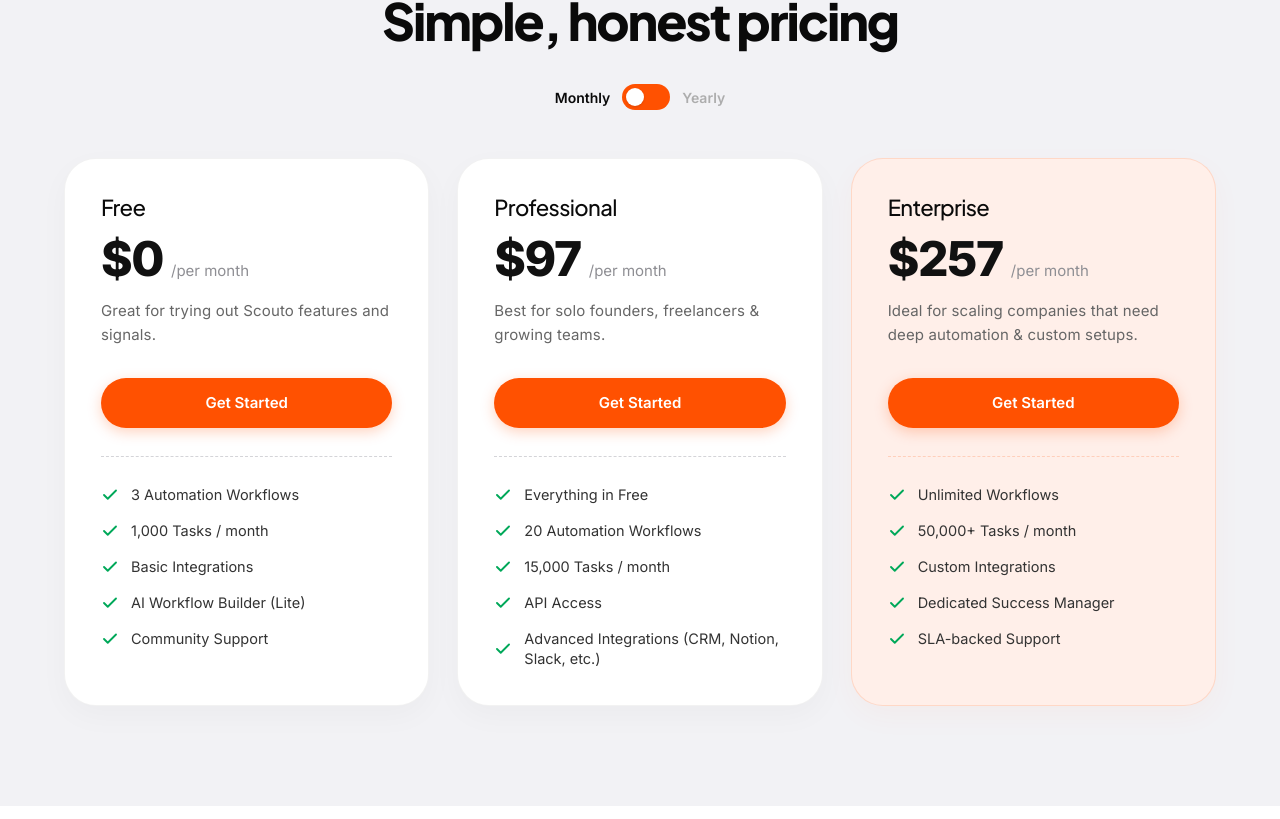
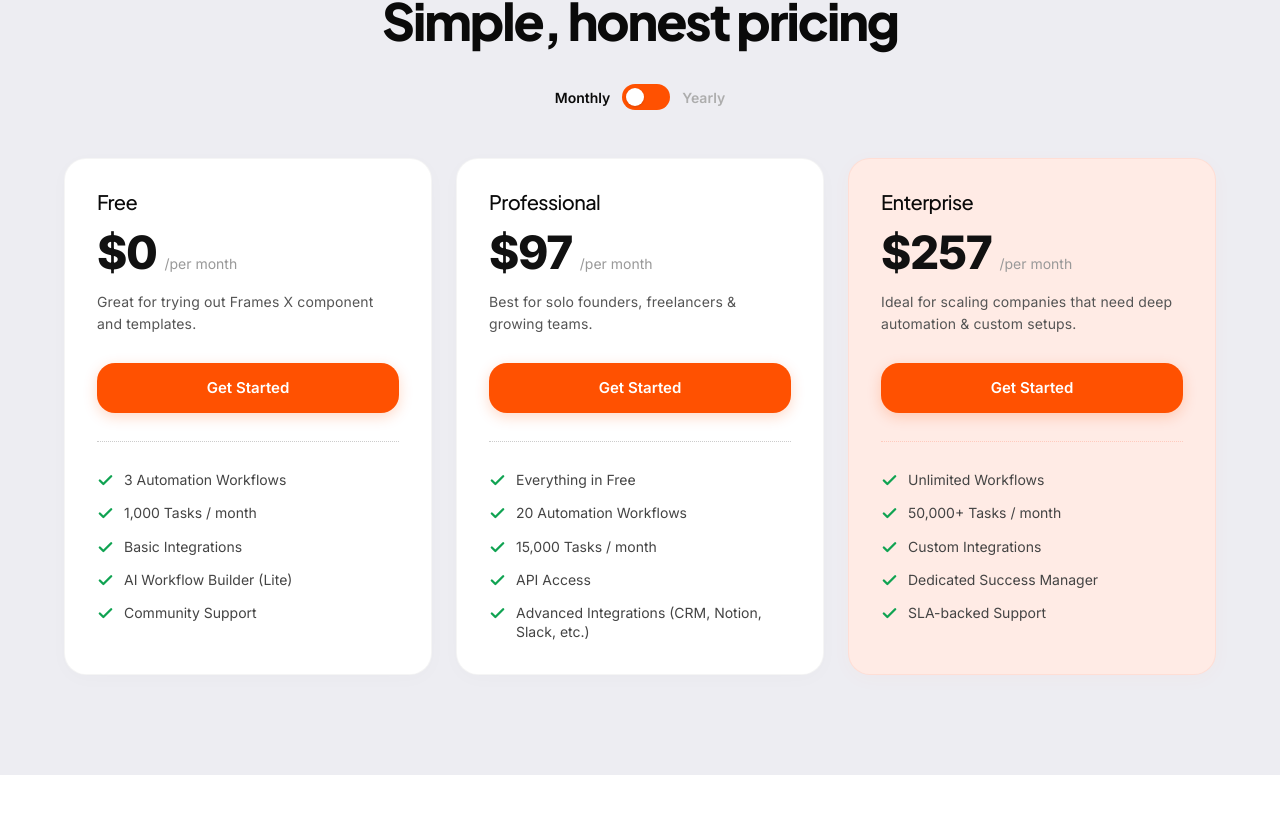
Before and after one commit to abhishekreal7/buyerwatch, a Next.js app: page / in a window 1280 px wide. Shown: the part 7701-8520 px from the top of the page. Built offline with nearby package versions, Linux system fonts and the light colour scheme.

Commit message:
fix(pricing): 100% pixel-accurate match with Frames X reference image

```diff
--- a/src/app/page.tsx
+++ b/src/app/page.tsx
@@ -1239,7 +1239,7 @@
         </Section>
 
         {/* ━ ━ ━ ━  section separator: PRICING ━ ━ ━ ━  */}
-        <Section id="pricing" className="bg-[#F2F2F5] pt-[100px] pb-[100px]">
+        <Section id="pricing" className="bg-[#EDEDF2] pt-[100px] pb-[100px]">
           <div className="max-w-[1200px] mx-auto px-[24px]">
             <motion.div variants={fadeUp} className="text-center mb-[36px]">
               <SectionBadge color="#FF5101" text="Pricing" />
@@ -1274,37 +1274,37 @@
               </AnimatePresence>
             </motion.div>
 
-            <motion.div variants={staggerContainer} className="grid lg:grid-cols-3 gap-7 items-stretch">
+            <motion.div variants={staggerContainer} className="grid lg:grid-cols-3 gap-6 items-stretch">
               {/* Free Card */}
               <motion.div
                 variants={fadeUp}
-                whileHover={{ y: -6 }}
+                whileHover={{ y: -4 }}
                 transition={springs.snappy}
-                className="bg-white rounded-[32px] border border-black/[0.05] p-9 flex flex-col justify-between shadow-[0_10px_30px_rgba(0,0,0,0.03)] hover:shadow-[0_20px_40px_rgba(0,0,0,0.06)] transition-all duration-300"
+                className="bg-white rounded-[22px] border border-black/[0.04] p-8 flex flex-col justify-between shadow-[0_4px_20px_rgba(0,0,0,0.02)] hover:shadow-[0_12px_32px_rgba(0,0,0,0.05)] transition-all duration-300"
               >
                 <div>
-                  <h3 className="font-sans font-medium text-[22px] tracking-tight text-[#111111] mb-4">
+                  <h3 className="font-sans font-medium text-[20px] tracking-tight text-[#111111] mb-4">
                     Free
                   </h3>
                   <div className="flex items-baseline mb-4">
-                    <span className="font-sans font-extrabold text-[48px] tracking-[-0.03em] leading-none text-[#111111]">
+                    <span className="font-sans font-extrabold text-[46px] tracking-[-0.03em] leading-none text-[#111111]">
                       $0
                     </span>
-                    <span className="font-sans text-[15px] text-[#8E8E93] ml-2 font-normal">
+                    <span className="font-sans text-[14px] text-[#999999] ml-2 font-normal">
                       /per month
                     </span>
                   </div>
-                  <p className="font-sans text-[15px] text-[#666666] font-normal mb-8 leading-[1.55] min-h-[46px]">
-                    Great for trying out Scouto features and signals.
+                  <p className="font-sans text-[14px] text-[#555555] font-normal mb-7 leading-[1.55] min-h-[42px]">
+                    Great for trying out Frames X component and templates.
                   </p>
 
-                  <Link href="/signup" className="w-full bg-[#FF5101] hover:bg-[#E04400] text-white text-[15px] font-[600] text-center py-3.5 rounded-full transition-all duration-150 shadow-[0_4px_14px_rgba(255,81,1,0.25)] block mb-7">
+                  <Link href="/signup" className="w-full bg-[#FF5101] hover:bg-[#E04400] text-white text-[15px] font-[600] text-center py-3.5 rounded-[18px] transition-all duration-150 shadow-[0_4px_14px_rgba(255,81,1,0.22)] block mb-7">
                     Get Started
                   </Link>
 
-                  <div className="w-full border-t border-dashed border-[#D4D4D8] mb-7" />
-
-                  <div className="flex flex-col gap-4">
+                  <div className="w-full border-t border-dotted border-[#CCCCCC] mb-7" />
+
+                  <div className="flex flex-col gap-3.5">
                     {[
                       '3 Automation Workflows',
                       '1,000 Tasks / month',
@@ -1312,9 +1312,11 @@
                       'AI Workflow Builder (Lite)',
                       'Community Support'
                     ].map((f) => (
-                      <div key={f} className="flex items-center gap-3 text-left">
-                        <CheckIcon className="w-[18px] h-[18px] text-[#00A859] shrink-0" strokeWidth={2.5} />
-                        <span className="font-sans text-[14.5px] text-[#333333] font-normal leading-snug">{f}</span>
+                      <div key={f} className="flex items-start gap-2.5 text-left">
+                        <svg className="w-[17px] h-[17px] shrink-0 mt-0.5" viewBox="0 0 16 16" fill="none">
+                          <path d="M13.3332 4L5.99984 11.3333L2.6665 8" stroke="#10A352" strokeWidth="2.2" strokeLinecap="round" strokeLinejoin="round" />
+                        </svg>
+                        <span className="font-sans text-[14px] text-[#444444] font-normal leading-snug">{f}</span>
                       </div>
                     ))}
                   </div>
@@ -1324,33 +1326,33 @@
               {/* Professional Card */}
               <motion.div
                 variants={fadeUp}
-                whileHover={{ y: -6 }}
+                whileHover={{ y: -4 }}
                 transition={springs.snappy}
-                className="bg-white rounded-[32px] border border-black/[0.05] p-9 flex flex-col justify-between shadow-[0_10px_30px_rgba(0,0,0,0.03)] hover:shadow-[0_20px_40px_rgba(0,0,0,0.06)] transition-all duration-300"
+                className="bg-white rounded-[22px] border border-black/[0.04] p-8 flex flex-col justify-between shadow-[0_4px_20px_rgba(0,0,0,0.02)] hover:shadow-[0_12px_32px_rgba(0,0,0,0.05)] transition-all duration-300"
               >
                 <div>
-                  <h3 className="font-sans font-medium text-[22px] tracking-tight text-[#111111] mb-4">
+                  <h3 className="font-sans font-medium text-[20px] tracking-tight text-[#111111] mb-4">
                     Professional
                   </h3>
                   <div className="flex items-baseline mb-4">
-                    <span className="font-sans font-extrabold text-[48px] tracking-[-0.03em] leading-none text-[#111111]">
+                    <span className="font-sans font-extrabold text-[46px] tracking-[-0.03em] leading-none text-[#111111]">
                       ${isYearly ? '79' : '97'}
                     </span>
-                    <span className="font-sans text-[15px] text-[#8E8E93] ml-2 font-normal">
+                    <span className="font-sans text-[14px] text-[#999999] ml-2 font-normal">
                       /per month
                     </span>
                   </div>
-                  <p className="font-sans text-[15px] text-[#666666] font-normal mb-8 leading-[1.55] min-h-[46px]">
+                  <p className="font-sans text-[14px] text-[#555555] font-normal mb-7 leading-[1.55] min-h-[42px]">
                     Best for solo founders, freelancers & growing teams.
                   </p>
 
-                  <Link href="/signup" className="w-full bg-[#FF5101] hover:bg-[#E04400] text-white text-[15px] font-[600] text-center py-3.5 rounded-full transition-all duration-150 shadow-[0_4px_14px_rgba(255,81,1,0.25)] block mb-7">
+                  <Link href="/signup" className="w-full bg-[#FF5101] hover:bg-[#E04400] text-white text-[15px] font-[600] text-center py-3.5 rounded-[18px] transition-all duration-150 shadow-[0_4px_14px_rgba(255,81,1,0.22)] block mb-7">
                     Get Started
                   </Link>
 
-                  <div className="w-full border-t border-dashed border-[#D4D4D8] mb-7" />
-
-                  <div className="flex flex-col gap-4">
+                  <div className="w-full border-t border-dotted border-[#CCCCCC] mb-7" />
+
+                  <div className="flex flex-col gap-3.5">
                     {[
                       'Everything in Free',
                       '20 Automation Workflows',
@@ -1358,9 +1360,11 @@
                       'API Access',
                       'Advanced Integrations (CRM, Notion, Slack, etc.)'
                     ].map((f) => (
-                      <div key={f} className="flex items-center gap-3 text-left">
-                        <CheckIcon className="w-[18px] h-[18px] text-[#00A859] shrink-0" strokeWidth={2.5} />
-                        <span className="font-sans text-[14.5px] text-[#333333] font-normal leading-snug">{f}</span>
+                      <div key={f} className="flex items-start gap-2.5 text-left">
+                        <svg className="w-[17px] h-[17px] shrink-0 mt-0.5" viewBox="0 0 16 16" fill="none">
+                          <path d="M13.3332 4L5.99984 11.3333L2.6665 8" stroke="#10A352" strokeWidth="2.2" strokeLinecap="round" strokeLinejoin="round" />
+                        </svg>
+                        <span className="font-sans text-[14px] text-[#444444] font-normal leading-snug">{f}</span>
                       </div>
                     ))}
                   </div>
@@ -1370,33 +1374,33 @@
               {/* Enterprise Card */}
               <motion.div
                 variants={fadeUp}
-                whileHover={{ y: -6 }}
+                whileHover={{ y: -4 }}
                 transition={springs.snappy}
-                className="bg-[#FFEFE9] rounded-[32px] border border-[#FF5101]/15 p-9 flex flex-col justify-between shadow-[0_10px_30px_rgba(255,81,1,0.04)] hover:shadow-[0_20px_40px_rgba(255,81,1,0.08)] transition-all duration-300"
+                className="bg-[#FFEBE5] rounded-[22px] border border-[#FF6B4A]/10 p-8 flex flex-col justify-between shadow-[0_4px_20px_rgba(255,107,74,0.03)] hover:shadow-[0_12px_32px_rgba(255,107,74,0.06)] transition-all duration-300"
               >
                 <div>
-                  <h3 className="font-sans font-medium text-[22px] tracking-tight text-[#FF5101] mb-4">
+                  <h3 className="font-sans font-medium text-[20px] tracking-tight text-[#FF6B4A] mb-4">
                     Enterprise
                   </h3>
                   <div className="flex items-baseline mb-4">
-                    <span className="font-sans font-extrabold text-[48px] tracking-[-0.03em] leading-none text-[#111111]">
+                    <span className="font-sans font-extrabold text-[46px] tracking-[-0.03em] leading-none text-[#111111]">
                       ${isYearly ? '209' : '257'}
                     </span>
-                    <span className="font-sans text-[15px] text-[#8E8E93] ml-2 font-normal">
+                    <span className="font-sans text-[14px] text-[#999999] ml-2 font-normal">
                       /per month
                     </span>
                   </div>
-                  <p className="font-sans text-[15px] text-[#666666] font-normal mb-8 leading-[1.55] min-h-[46px]">
+                  <p className="font-sans text-[14px] text-[#555555] font-normal mb-7 leading-[1.55] min-h-[42px]">
                     Ideal for scaling companies that need deep automation & custom setups.
                   </p>
 
-                  <Link href="/signup" className="w-full bg-[#FF5101] hover:bg-[#E04400] text-white text-[15px] font-[600] text-center py-3.5 rounded-full transition-all duration-150 shadow-[0_4px_14px_rgba(255,81,1,0.25)] block mb-7">
+                  <Link href="/signup" className="w-full bg-[#FF5101] hover:bg-[#E04400] text-white text-[15px] font-[600] text-center py-3.5 rounded-[18px] transition-all duration-150 shadow-[0_4px_14px_rgba(255,81,1,0.22)] block mb-7">
                     Get Started
                   </Link>
 
-                  <div className="w-full border-t border-dashed border-[#FF5101]/20 mb-7" />
-
-                  <div className="flex flex-col gap-4">
+                  <div className="w-full border-t border-dotted border-[#FF6B4A]/25 mb-7" />
+
+                  <div className="flex flex-col gap-3.5">
                     {[
                       'Unlimited Workflows',
                       '50,000+ Tasks / month',
@@ -1404,9 +1408,11 @@
                       'Dedicated Success Manager',
                       'SLA-backed Support'
                     ].map((f) => (
-                      <div key={f} className="flex items-center gap-3 text-left">
-                        <CheckIcon className="w-[18px] h-[18px] text-[#00A859] shrink-0" strokeWidth={2.5} />
-                        <span className="font-sans text-[14.5px] text-[#333333] font-normal leading-snug">{f}</span>
+                      <div key={f} className="flex items-start gap-2.5 text-left">
+                        <svg className="w-[17px] h-[17px] shrink-0 mt-0.5" viewBox="0 0 16 16" fill="none">
+                          <path d="M13.3332 4L5.99984 11.3333L2.6665 8" stroke="#10A352" strokeWidth="2.2" strokeLinecap="round" strokeLinejoin="round" />
+                        </svg>
+                        <span className="font-sans text-[14px] text-[#444444] font-normal leading-snug">{f}</span>
                       </div>
                     ))}
                   </div>
```
